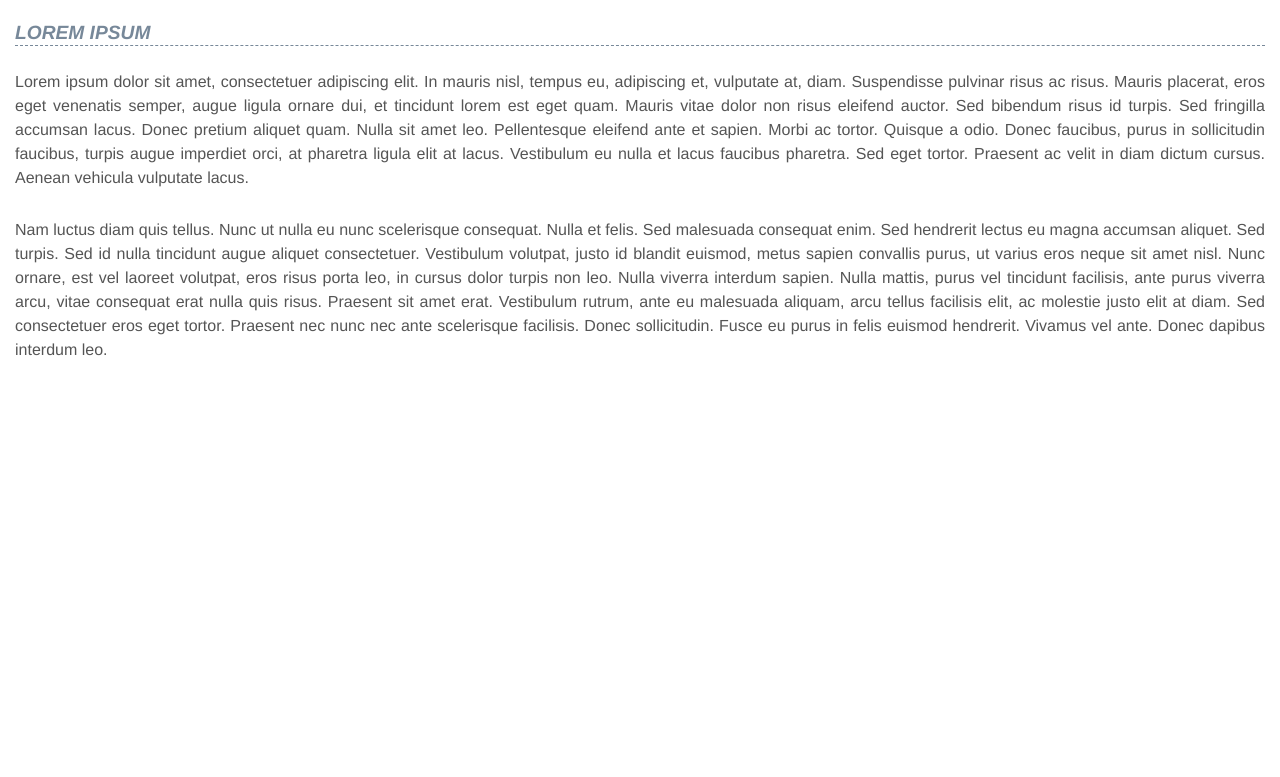
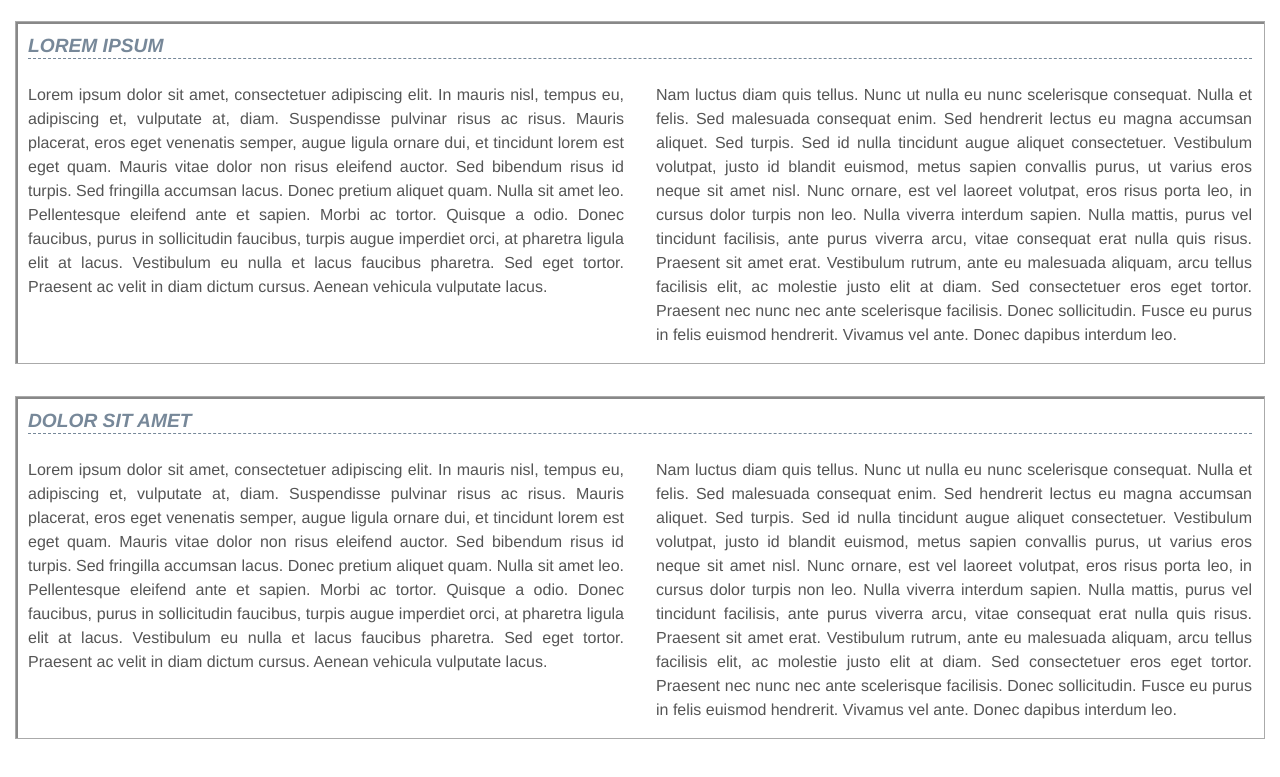
Before and after one commit to renato1958/offcanvas, a website: page index.html in a window 1280 px wide. Shown: the part 111-888 px from the top of the page. Before the commit the page ends 800 px from the top, so only its background shows below. Drawn offline with Linux system fonts and the light colour scheme.

Commit message:
Versione 1.3: layout a 2 col per display >= 1200px

```diff
--- a/index.html
+++ b/index.html
@@ -129,6 +129,10 @@
       padding: 1.5em 15px;
     }
 
+	article {
+	  margin-bottom: 2rem;
+	}
+
     .article-title {
       text-transform: uppercase;
       font-size: 1.2rem;
@@ -195,6 +199,23 @@
       }
     }
 
+	@media only screen and (min-width: 75rem) {
+	  article {
+	    border: 1px solid #aaa;
+		padding: .75rem;
+		box-shadow: inset 2px 2px #888;
+	  }
+
+	  .prose {
+	    -webkit-column-count: 2;
+		-moz-column-count: 2;
+		-o-column-count: 2;
+		column-count: 2;
+		-webkit-column-gap: 2rem;
+		-moz-column-gap: 2rem;
+		-o-column-gap: 2rem;
+		column-gap: 2rem;
+	  }
 	}
   	</style>
   </head>
@@ -221,12 +242,22 @@
   			<main class="main-content">
   				<article>
   					<h2 class="article-title">lorem ipsum</h2>
+					<div class="prose">
   					<p>Lorem ipsum dolor sit amet, consectetuer adipiscing elit. In mauris nisl, tempus eu, adipiscing et, vulputate at, diam. Suspendisse pulvinar risus ac risus. Mauris placerat, eros eget venenatis semper, augue ligula ornare dui, et tincidunt lorem est eget quam. Mauris vitae dolor non risus eleifend auctor. Sed bibendum risus id turpis. Sed fringilla accumsan lacus. Donec pretium aliquet quam. Nulla sit amet leo. Pellentesque eleifend ante et sapien. Morbi ac tortor. Quisque a odio. Donec faucibus, purus in sollicitudin faucibus, turpis augue imperdiet orci, at pharetra ligula elit at lacus. Vestibulum eu nulla et lacus faucibus pharetra. Sed eget tortor. Praesent ac velit in diam dictum cursus. Aenean vehicula vulputate lacus.</p>
 
-<p>Nam luctus diam quis tellus. Nunc ut nulla eu nunc scelerisque consequat. Nulla et felis. Sed malesuada consequat enim. Sed hendrerit lectus eu magna accumsan aliquet. Sed turpis. Sed id nulla tincidunt augue aliquet consectetuer. Vestibulum volutpat, justo id blandit euismod, metus sapien convallis purus, ut varius eros neque sit amet nisl. Nunc ornare, est vel laoreet volutpat, eros risus porta leo, in cursus dolor turpis non leo. Nulla viverra interdum sapien. Nulla mattis, purus vel tincidunt facilisis, ante purus viverra arcu, vitae consequat erat nulla quis risus. Praesent sit amet erat. Vestibulum rutrum, ante eu malesuada aliquam, arcu tellus facilisis elit, ac molestie justo elit at diam. Sed consectetuer eros eget tortor. Praesent nec nunc nec ante scelerisque facilisis. Donec sollicitudin. Fusce eu purus in felis euismod hendrerit. Vivamus vel ante. Donec dapibus interdum leo.
-</p>
-  				</article>
-  			</main>
+<p>Nam luctus diam quis tellus. Nunc ut nulla eu nunc scelerisque consequat. Nulla et felis. Sed malesuada consequat enim. Sed hendrerit lectus eu magna accumsan aliquet. Sed turpis. Sed id nulla tincidunt augue aliquet consectetuer. Vestibulum volutpat, justo id blandit euismod, metus sapien convallis purus, ut varius eros neque sit amet nisl. Nunc ornare, est vel laoreet volutpat, eros risus porta leo, in cursus dolor turpis non leo. Nulla viverra interdum sapien. Nulla mattis, purus vel tincidunt facilisis, ante purus viverra arcu, vitae consequat erat nulla quis risus. Praesent sit amet erat. Vestibulum rutrum, ante eu malesuada aliquam, arcu tellus facilisis elit, ac molestie justo elit at diam. Sed consectetuer eros eget tortor. Praesent nec nunc nec ante scelerisque facilisis. Donec sollicitudin. Fusce eu purus in felis euismod hendrerit. Vivamus vel ante. Donec dapibus interdum leo. </p>
+</div><!-- .prose -->
+ 				</article>
+
+  				<article>
+  					<h2 class="article-title">dolor sit amet</h2>
+					<div class="prose">
+  					<p>Lorem ipsum dolor sit amet, consectetuer adipiscing elit. In mauris nisl, tempus eu, adipiscing et, vulputate at, diam. Suspendisse pulvinar risus ac risus. Mauris placerat, eros eget venenatis semper, augue ligula ornare dui, et tincidunt lorem est eget quam. Mauris vitae dolor non risus eleifend auctor. Sed bibendum risus id turpis. Sed fringilla accumsan lacus. Donec pretium aliquet quam. Nulla sit amet leo. Pellentesque eleifend ante et sapien. Morbi ac tortor. Quisque a odio. Donec faucibus, purus in sollicitudin faucibus, turpis augue imperdiet orci, at pharetra ligula elit at lacus. Vestibulum eu nulla et lacus faucibus pharetra. Sed eget tortor. Praesent ac velit in diam dictum cursus. Aenean vehicula vulputate lacus.</p>
+
+<p>Nam luctus diam quis tellus. Nunc ut nulla eu nunc scelerisque consequat. Nulla et felis. Sed malesuada consequat enim. Sed hendrerit lectus eu magna accumsan aliquet. Sed turpis. Sed id nulla tincidunt augue aliquet consectetuer. Vestibulum volutpat, justo id blandit euismod, metus sapien convallis purus, ut varius eros neque sit amet nisl. Nunc ornare, est vel laoreet volutpat, eros risus porta leo, in cursus dolor turpis non leo. Nulla viverra interdum sapien. Nulla mattis, purus vel tincidunt facilisis, ante purus viverra arcu, vitae consequat erat nulla quis risus. Praesent sit amet erat. Vestibulum rutrum, ante eu malesuada aliquam, arcu tellus facilisis elit, ac molestie justo elit at diam. Sed consectetuer eros eget tortor. Praesent nec nunc nec ante scelerisque facilisis. Donec sollicitudin. Fusce eu purus in felis euismod hendrerit. Vivamus vel ante. Donec dapibus interdum leo. </p>
+</div><!-- .prose -->
+ 				</article>
+				</main>
   		</div><!-- .inner-wrapper -->
   	</div><!-- .outer-wrapper -->
 
```
